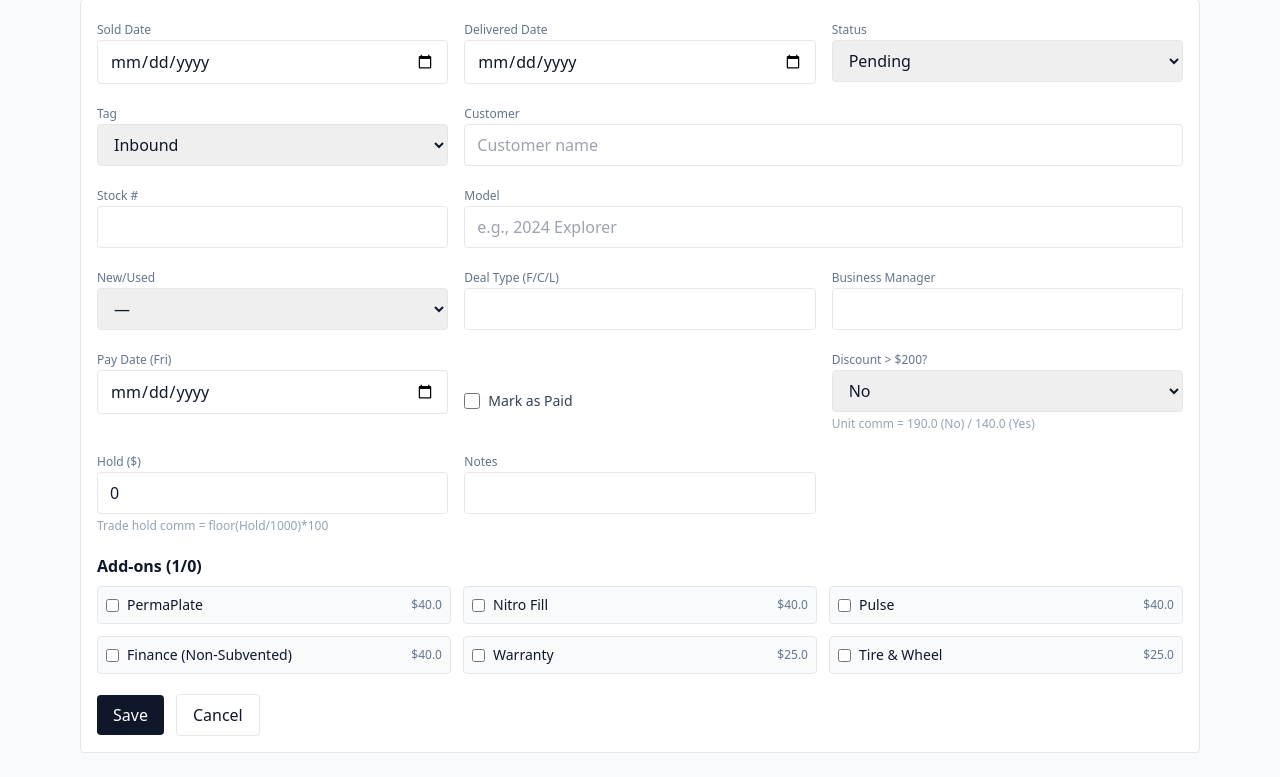
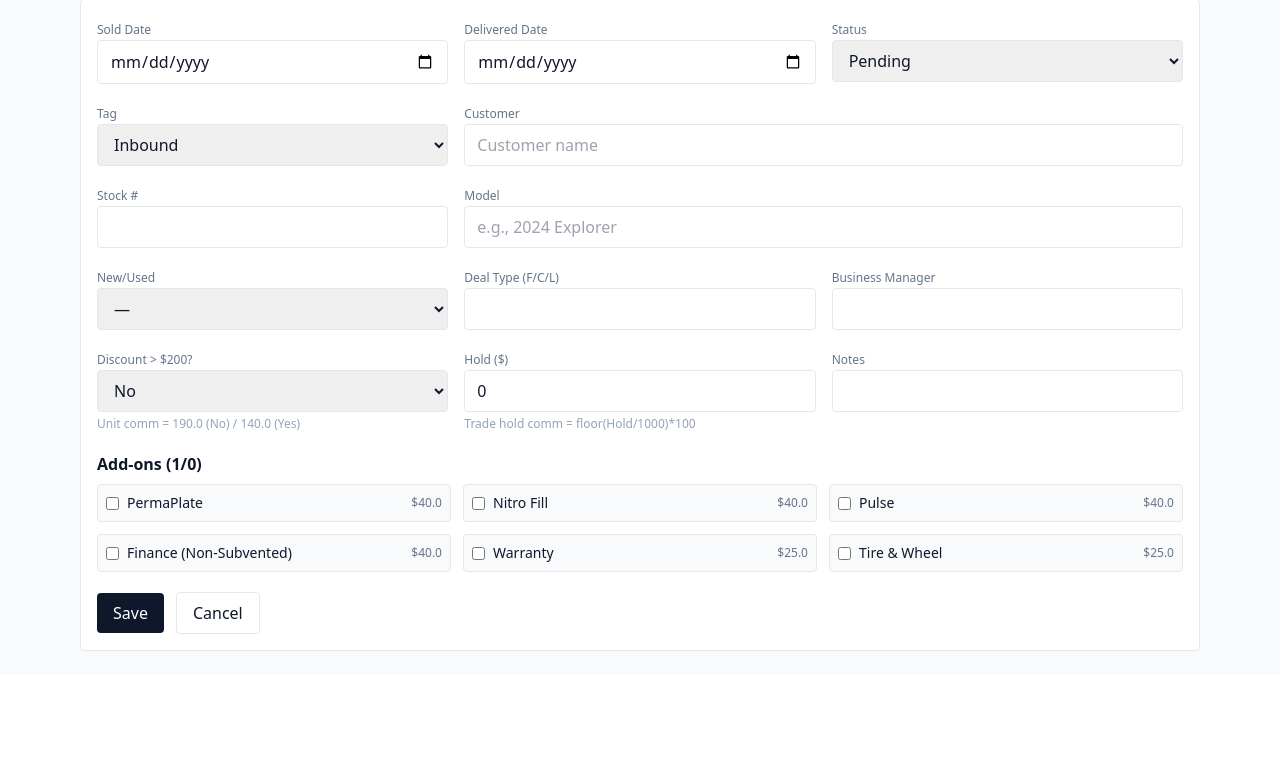
Before and after one commit to brycemann21/Commission-Tracker, a FastAPI app: page /deals/new in a window 1280 px wide. Shown: the part 150-927 px from the top of the page. After the commit the page ends 801 px from the top, so only its background shows below. Run offline with FastAPI, Linux system fonts and the light colour scheme; data comes from the database, SQL or seed files in the repository; some libraries are stand-ins or nearby versions.

Commit message:
new deal update

```diff
--- a/api/app/templates/deal_form.html
+++ b/api/app/templates/deal_form.html
@@ -66,15 +66,7 @@
       <label class="text-xs text-slate-500">Business Manager</label>
       <input class="w-full border rounded px-3 py-2" name="business_manager" value="{{ deal.business_manager if deal else '' }}">
     </div>
-    <div>
-      <label class="text-xs text-slate-500">Pay Date (Fri)</label>
-      <input type="date" class="w-full border rounded px-3 py-2" name="pay_date" value="{{ deal.pay_date if deal else '' }}">
-    </div>
-
-    <div class="flex items-center gap-2 mt-6">
-      <input type="checkbox" class="h-4 w-4" name="is_paid" value="1" {% if deal and deal.is_paid %}checked{% endif %}>
-      <label class="text-sm text-slate-700">Mark as Paid</label>
-    </div>
+    {# Pay Date + Mark as Paid intentionally removed from New Deal screen (handled elsewhere) #}
 
 
     <div>
```
Also changed, not shown: app/templates/deal_form.html (+19 -9 lines).
